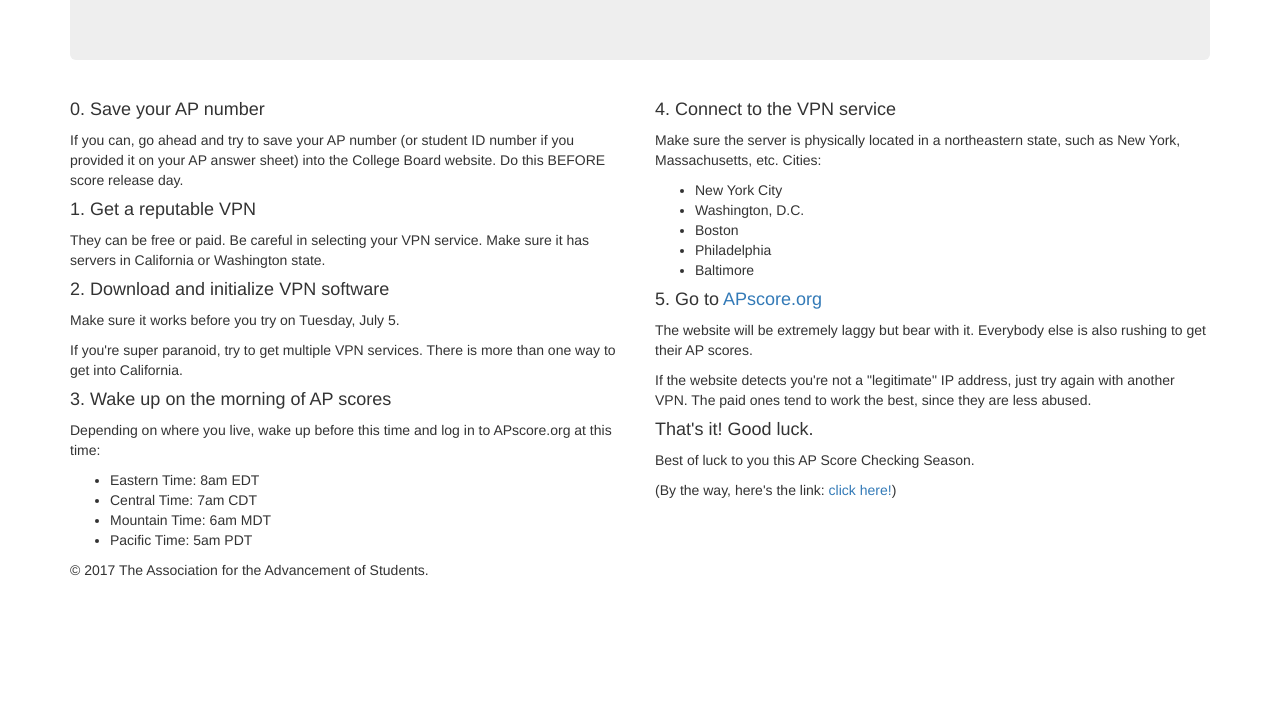
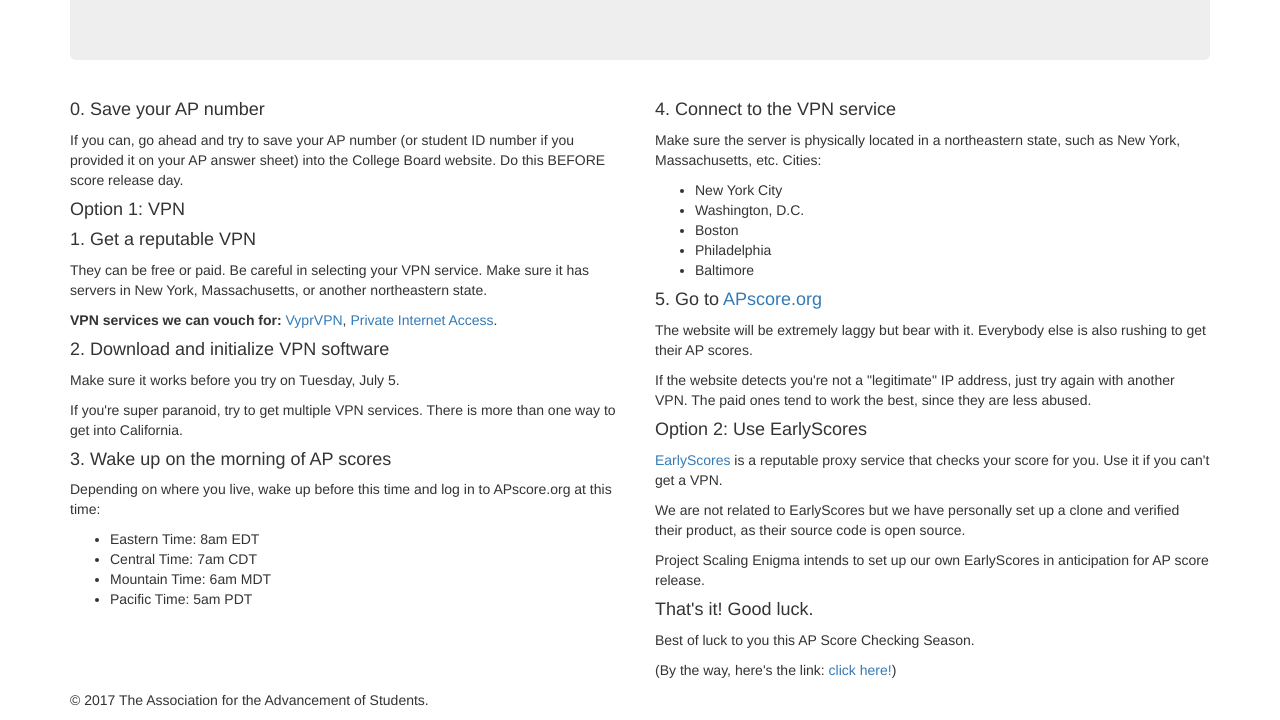
Before and after one commit to stuadv/scaling-enigma, a plain HTML site: page index.html in a window 1280 px wide. Shown: the part 265-985 px from the top of the page. Before the commit the page ends 855 px from the top, so only its background shows below. Drawn offline with nearby package versions, Linux system fonts and the light colour scheme; a script that the page names is missing.

Commit message:
Update index.html

```diff
--- a/index.html
+++ b/index.html
@@ -43,8 +43,10 @@
           <p>If you can, go ahead and try to save your AP number (or student ID number if you provided it on your AP answer sheet)
           into the College Board website. Do this BEFORE score release day.</p>
 
+          <h4>Option 1: VPN</h4>
           <h4>1. Get a reputable VPN</h4>
-          <p>They can be free or paid. Be careful in selecting your VPN service. Make sure it has servers in California or Washington state.</p>
+          <p>They can be free or paid. Be careful in selecting your VPN service. Make sure it has servers in New York, Massachusetts, or another northeastern state.</p>
+          <p><b>VPN services we can vouch for:</b> <a href="https://goldenfrog.com/vyprvpn" target="_blank">VyprVPN</a>, <a href="https://privateinternetaccess.com" target="_blank">Private Internet Access</a>.</p>
 
           <h4>2. Download and initialize VPN software</h4>
           <p>Make sure it works before you try on Tuesday, July 5.</p>
@@ -75,6 +77,11 @@
           <p>The website will be extremely laggy but bear with it. Everybody else is also rushing to get their AP scores.</p>
           <p>If the website detects you're not a "legitimate" IP address, just try again with another VPN. The paid ones tend to work the best, since they are less abused.</p>
 
+          <h4>Option 2: Use EarlyScores</h4>
+          <p><a href="https://earlyscores.com">EarlyScores</a> is a reputable proxy service that checks your score for you. Use it if you can't get a VPN.</p>
+          <p>We are not related to EarlyScores but we have personally set up a clone and verified their product, as their source code is open source.</p>
+          <p>Project Scaling Enigma intends to set up our own EarlyScores in anticipation for AP score release.</p>
+
           <h4>That's it! Good luck.</h4>
           <p>Best of luck to you this AP Score Checking Season.</p>
           <p>(By the way, here's the link: <a href="https://apscore.collegeboard.org/scores/view-your-scores">click here!</a>)</p>
```
